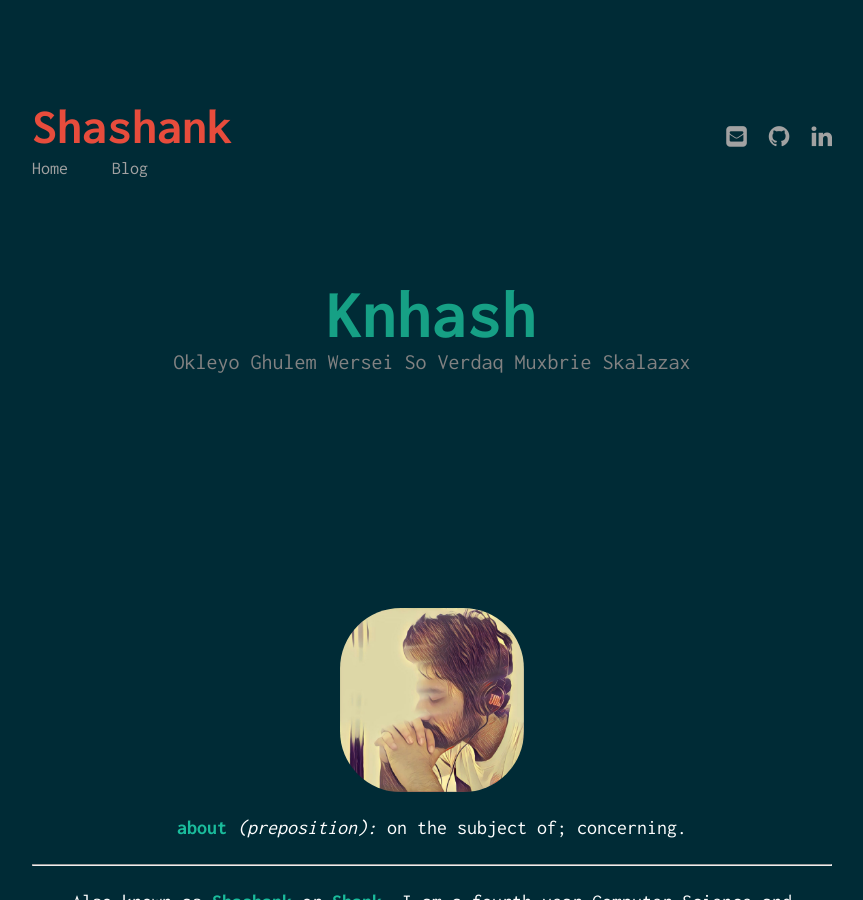
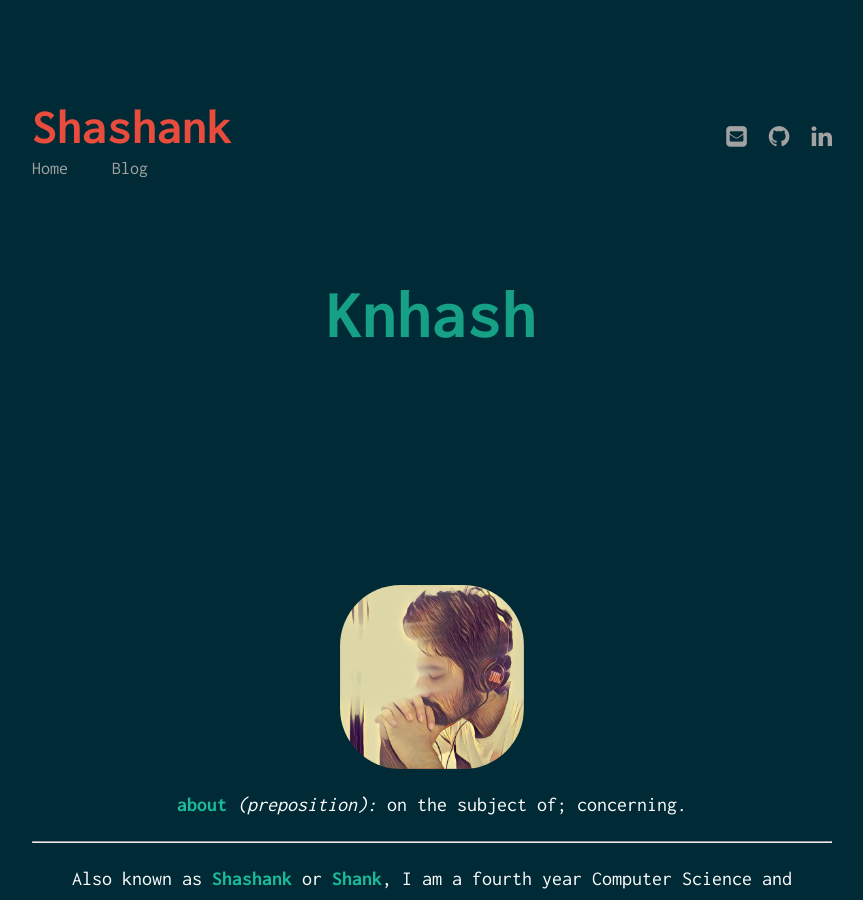
Before and after one commit to knhash/knhash.github.io, a Jekyll site: the page built from index.md, in a window 1280 px wide and 900 px high. Shown: the whole window, without its empty margins (208-1071 px from the left). Built offline with Jekyll 4.4.1, drawn with Linux system fonts in a browser that asks for light colours.

```diff
--- a/index.md
+++ b/index.md
@@ -1,7 +1,7 @@
 ---
 layout: page
 title: Knhash
-subtitle: Okleyo Ghulem Wersei So Verdaq Muxbrie Skalazax
+subtitle:
 sitemap:
   priority: 0.9
 ---
```
Also changed, not shown: _posts/2018-01-07-how-did-mr-pratap-vanish.md (+1 -1 lines).
